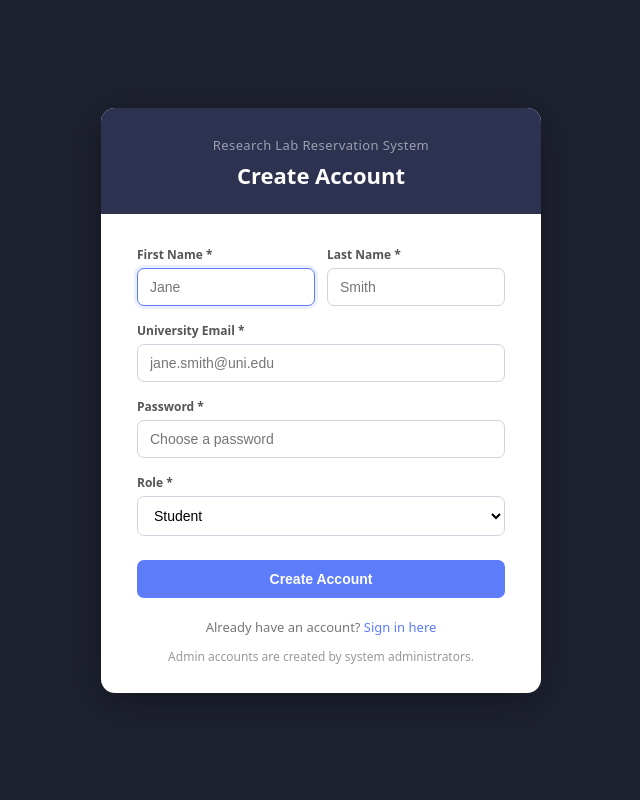
After one commit to corrionhank/451-Group-Project, a Flask app: page /register in a window 1280 px wide. The commit adds this page. Shown: the whole page, without its empty margins (319-959 px from the left). Run offline with Flask 3, Linux system fonts and the light colour scheme.

Commit message:
Added Login page that allows for new user regitration and sign in

```diff
--- a/lab_reservation_ui sprin 2/lab_reservation/app.py
+++ b/lab_reservation_ui sprin 2/lab_reservation/app.py
@@ -1,8 +1,11 @@
-from flask import Flask, render_template, request, jsonify, g
+from flask import Flask, render_template, request, jsonify, g, session, redirect, url_for
 import sqlite3
 import os
+from werkzeug.security import generate_password_hash, check_password_hash
+from functools import wraps
 
 app = Flask(__name__)
+app.secret_key = 'cpts451-lab-booking-demo-2026'
 DATABASE = 'lab_reservation.db'
 
 def get_db():
@@ -19,40 +22,138 @@ def close_connection(exception):
     if db is not None:
         db.close()
 
+def login_required(f):
+    @wraps(f)
+    def decorated(*args, **kwargs):
+        if 'user_id' not in session:
+            return redirect(url_for('login'))
+        return f(*args, **kwargs)
+    return decorated
+
 def init_db():
     with app.app_context():
         db = get_db()
         with open('schema.sql', 'r') as f:
             db.executescript(f.read())
-        # Seed sample data if empty
         if db.execute("SELECT COUNT(*) FROM Users").fetchone()[0] == 0:
-            db.executescript("""
-                INSERT INTO Users (first_name, last_name, email, password_hash, role, is_verified)
-                VALUES
-                  ('Alice', 'Admin', 'alice@uni.edu', 'hashed_pw', 'admin', 1),
-                  ('Bob', 'Student', 'bob@uni.edu', 'hashed_pw', 'student', 1),
-                  ('Carol', 'Davis', 'carol@uni.edu', 'hashed_pw', 'researcher', 1),
-                  ('Grace', 'Lee', 'grace@uni.edu', 'hashed_pw', 'student', 0);
-                INSERT INTO Admins (admin_id) VALUES (1);
-                INSERT INTO Equipment (name, description, serial_number, tags, availability, building, room_no)
-                VALUES
-                  ('Microscope', 'High resolution microscope', 'SN12345', 'bio,optics', 'available', 'Science Hall', '101'),
-                  ('Centrifuge', 'High-speed centrifuge', 'SN67890', 'chem', 'available', 'Science Hall', '102'),
-                  ('3D Printer', 'Dual extruder', 'SN11111', 'fab', 'available', 'Engineering Bldg', '201');
-                INSERT INTO Reservations (user_id, equipment_id, approved_by, start_time, end_time, status)
-                VALUES
-                  (2, 1, 1, '2026-04-01 10:00:00', '2026-04-01 12:00:00', 'completed'),
-                  (2, 2, NULL, '2026-04-10 09:00:00', '2026-04-10 11:00:00', 'pending'),
-                  (3, 3, 1, '2026-04-12 14:00:00', '2026-04-12 16:00:00', 'approved');
-                INSERT INTO Usage_Log (reservation_id, actual_start, actual_end, notes)
-                VALUES (1, '2026-04-01 10:00:00', '2026-04-01 12:00:00', 'Auto-logged on completion');
-            """)
+            demo_pw = generate_password_hash('demo123')
+            db.execute(
+                "INSERT INTO Users (first_name, last_name, email, password_hash, role, is_verified) VALUES (?,?,?,?,?,?)",
+                ('Alice', 'Admin', 'alice@uni.edu', demo_pw, 'admin', 1)
+            )
+            db.execute(
+                "INSERT INTO Users (first_name, last_name, email, password_hash, role, is_verified) VALUES (?,?,?,?,?,?)",
+                ('Bob', 'Student', 'bob@uni.edu', demo_pw, 'student', 1)
+            )
+            db.execute(
+                "INSERT INTO Users (first_name, last_name, email, password_hash, role, is_verified) VALUES (?,?,?,?,?,?)",
+                ('Carol', 'Davis', 'carol@uni.edu', demo_pw, 'researcher', 1)
+            )
+            db.execute(
+                "INSERT INTO Users (first_name, last_name, email, password_hash, role, is_verified) VALUES (?,?,?,?,?,?)",
+                ('Grace', 'Lee', 'grace@uni.edu', demo_pw, 'student', 0)
+            )
+            db.execute("INSERT INTO Admins (admin_id) VALUES (1)")
+            db.execute(
+                "INSERT INTO Equipment (name, description, serial_number, tags, availability, building, room_no) VALUES (?,?,?,?,?,?,?)",
+                ('Microscope', 'High resolution microscope', 'SN12345', 'bio,optics', 'available', 'Science Hall', '101')
+            )
+            db.execute(
+                "INSERT INTO Equipment (name, description, serial_number, tags, availability, building, room_no) VALUES (?,?,?,?,?,?,?)",
+                ('Centrifuge', 'High-speed centrifuge', 'SN67890', 'chem', 'available', 'Science Hall', '102')
+            )
+            db.execute(
+                "INSERT INTO Equipment (name, description, serial_number, tags, availability, building, room_no) VALUES (?,?,?,?,?,?,?)",
+                ('3D Printer', 'Dual extruder', 'SN11111', 'fab', 'available', 'Engineering Bldg', '201')
+            )
+            db.execute(
+                "INSERT INTO Reservations (user_id, equipment_id, approved_by, start_time, end_time, status) VALUES (?,?,?,?,?,?)",
+                (2, 1, 1, '2026-04-01 10:00:00', '2026-04-01 12:00:00', 'completed')
+            )
+            db.execute(
+                "INSERT INTO Reservations (user_id, equipment_id, approved_by, start_time, end_time, status) VALUES (?,?,?,?,?,?)",
+                (2, 2, None, '2026-04-10 09:00:00', '2026-04-10 11:00:00', 'pending')
+            )
+            db.execute(
+                "INSERT INTO Reservations (user_id, equipment_id, approved_by, start_time, end_time, status) VALUES (?,?,?,?,?,?)",
+                (3, 3, 1, '2026-04-12 14:00:00', '2026-04-12 16:00:00', 'approved')
+            )
+            db.execute(
+                "INSERT INTO Usage_Log (reservation_id, actual_start, actual_end, notes) VALUES (?,?,?,?)",
+                (1, '2026-04-01 10:00:00', '2026-04-01 12:00:00', 'Auto-logged on completion')
+            )
             db.commit()
+
+# Auth routes
+@app.route('/login', methods=['GET', 'POST'])
+def login():
+    if 'user_id' in session:
+        return redirect('/')
+    error = None
+    if request.method == 'POST':
+        email = request.form.get('email', '').strip()
+        password = request.form.get('password', '')
+        db = get_db()
+        user = db.execute("SELECT * FROM Users WHERE email=?", (email,)).fetchone()
+        if user:
+            stored = user['password_hash']
+            # Support legacy seeded accounts with placeholder hash
+            if stored == 'hashed_pw':
+                valid = (password == 'demo123')
+            else:
+                valid = check_password_hash(stored, password)
+            if valid:
+                session['user_id'] = user['user_id']
+                session['user_name'] = f"{user['first_name']} {user['last_name']}"
+                session['role'] = user['role']
+                return redirect('/')
+        error = 'Invalid email or password.'
+    return render_template('login.html', error=error)
+
+@app.route('/register', methods=['GET', 'POST'])
+def register():
+    if 'user_id' in session:
+        return redirect('/')
+    error = None
+    if request.method == 'POST':
+        first_name = request.form.get('first_name', '').strip()
+        last_name  = request.form.get('last_name', '').strip()
+        email      = request.form.get('email', '').strip()
+        password   = request.form.get('password', '')
+        role       = request.form.get('role', 'student')
+        if role not in ('student', 'researcher'):
+            error = 'Admin accounts cannot be self-registered. Please select student or researcher.'
+        elif not all([first_name, last_name, email, password]):
+            error = 'All fields are required.'
+        else:
+            db = get_db()
+            try:
+                pw_hash = generate_password_hash(password)
+                cur = db.execute(
+                    "INSERT INTO Users (first_name, last_name, email, password_hash, role, is_verified) VALUES (?,?,?,?,?,1)",
+                    (first_name, last_name, email, pw_hash, role)
+                )
+                db.commit()
+                session['user_id'] = cur.lastrowid
+                session['user_name'] = f"{first_name} {last_name}"
+                session['role'] = role
+                return redirect('/')
+            except sqlite3.IntegrityError:
+                error = 'An account with that email already exists.'
+    return render_template('register.html', error=error)
+
+@app.route('/logout')
+def logout():
+    session.clear()
+    return redirect('/login')
 
 # Main page
 @app.route('/')
+@login_required
 def index():
-    return render_template('index.html')
+    return render_template('index.html',
+                           user_name=session.get('user_name'),
+                           user_role=session.get('role'))
 
 # USERS
 @app.route('/api/users', methods=['GET'])
@@ -66,9 +167,11 @@ def add_user():
     data = request.json
     db = get_db()
     try:
+        raw_pw = data.get('password_hash', '')
+        pw_hash = generate_password_hash(raw_pw) if raw_pw else generate_password_hash('demo123')
         cur = db.execute(
             "INSERT INTO Users (first_name, last_name, email, password_hash, role) VALUES (?,?,?,?,?)",
-            (data['first_name'], data['last_name'], data['email'], data.get('password_hash','hashed_pw'), data['role'])
+            (data['first_name'], data['last_name'], data['email'], pw_hash, data['role'])
         )
         user_id = cur.lastrowid
         if data['role'] == 'admin':
@@ -166,13 +269,11 @@ def get_reservations():
 def add_reservation():
     data = request.json
     db = get_db()
-    # Business rule: check equipment availability
     eq = db.execute("SELECT availability FROM Equipment WHERE equipment_id=?", (data['equipment_id'],)).fetchone()
     if not eq:
         return jsonify({'success': False, 'error': 'Equipment not found'}), 400
     if eq['availability'] != 'available':
         return jsonify({'success': False, 'error': f"Equipment is not available for booking (status: {eq['availability']})"}), 400
-    # Business rule: check for overlapping reservations
     overlap = db.execute("""
         SELECT COUNT(*) as cnt FROM Reservations
         WHERE equipment_id=? AND status IN ('pending','approved')
@@ -180,7 +281,6 @@ def add_reservation():
     """, (data['equipment_id'], data['start_time'], data['end_time'])).fetchone()
     if overlap['cnt'] > 0:
         return jsonify({'success': False, 'error': 'Equipment already has a conflicting reservation for this time slot'}), 400
-    # Business rule: end_time must be after start_time
     if data['end_time'] <= data['start_time']:
         return jsonify({'success': False, 'error': 'End time must be after start time'}), 400
     try:
@@ -197,7 +297,6 @@ def add_reservation():
 def update_reservation(rid):
     data = request.json
     db = get_db()
-    # Business rule: only admins can approve
     if 'approved_by' in data and data['approved_by']:
         is_admin = db.execute("SELECT 1 FROM Admins WHERE admin_id=?", (data['approved_by'],)).fetchone()
         if not is_admin:
@@ -207,15 +306,7 @@ def update_reservation(rid):
             "UPDATE Reservations SET status=?, approved_by=? WHERE reservation_id=?",
             (data.get('status'), data.get('approved_by'), rid)
         )
-        # Business rule: auto-log on completion
-        if data.get('status') == 'completed':
-            res = db.execute("SELECT * FROM Reservations WHERE reservation_id=?", (rid,)).fetchone()
-            existing = db.execute("SELECT 1 FROM Usage_Log WHERE reservation_id=?", (rid,)).fetchone()
-            if not existing:
-                db.execute(
-                    "INSERT INTO Usage_Log (reservation_id, actual_start, actual_end, notes) VALUES (?,?,?,?)",
-                    (rid, res['start_time'], res['end_time'], 'Auto-logged on completion')
-                )
+        # Usage_Log is auto-populated by the database trigger auto_log_completion
         db.commit()
         return jsonify({'success': True})
     except sqlite3.IntegrityError as e:
--- /dev/null
+++ b/lab_reservation_ui sprin 2/lab_reservation/templates/register.html
@@ -0,0 +1,72 @@
+<!DOCTYPE html>
+<html lang="en">
+<head>
+<meta charset="UTF-8">
+<meta name="viewport" content="width=device-width, initial-scale=1.0">
+<title>Register — Lab Reservation System</title>
+<style>
+  * { box-sizing: border-box; margin: 0; padding: 0; }
+  body { font-family: system-ui, sans-serif; background: #1e2130; display: flex; align-items: center; justify-content: center; min-height: 100vh; padding: 20px; }
+  .card { background: #fff; border-radius: 14px; width: 440px; max-width: 95vw; box-shadow: 0 8px 40px rgba(0,0,0,0.35); overflow: hidden; }
+  .card-top { background: #2d3250; padding: 28px 36px 24px; text-align: center; }
+  .card-top h1 { font-size: 13px; color: #9aa0ae; font-weight: 400; letter-spacing: 0.03em; margin-bottom: 6px; }
+  .card-top h2 { font-size: 22px; font-weight: 700; color: #fff; }
+  .card-body { padding: 32px 36px 28px; }
+  .form-row { display: grid; grid-template-columns: 1fr 1fr; gap: 12px; }
+  .form-group { margin-bottom: 16px; }
+  label { display: block; font-size: 12px; font-weight: 600; color: #555; margin-bottom: 5px; }
+  input, select { width: 100%; padding: 10px 12px; border: 1px solid #d0d4de; border-radius: 7px; font-size: 14px; outline: none; background: #fff; transition: border-color 0.15s, box-shadow 0.15s; }
+  input:focus, select:focus { border-color: #5c7cfa; box-shadow: 0 0 0 3px rgba(92,124,250,0.12); }
+  .btn { width: 100%; padding: 11px; background: #5c7cfa; color: #fff; border: none; border-radius: 7px; font-size: 14px; font-weight: 600; cursor: pointer; margin-top: 8px; transition: opacity 0.15s; }
+  .btn:hover { opacity: 0.88; }
+  .error { background: #fdecea; color: #b71c1c; border: 1px solid #f5c6cb; border-radius: 7px; padding: 10px 12px; font-size: 13px; margin-bottom: 18px; }
+  .footer-link { text-align: center; margin-top: 20px; font-size: 13px; color: #777; }
+  .footer-link a { color: #5c7cfa; text-decoration: none; font-weight: 500; }
+  .footer-link a:hover { text-decoration: underline; }
+  .note { text-align: center; margin-top: 12px; font-size: 12px; color: #999; }
+</style>
+</head>
+<body>
+<div class="card">
+  <div class="card-top">
+    <h1>Research Lab Reservation System</h1>
+    <h2>Create Account</h2>
+  </div>
+  <div class="card-body">
+    {% if error %}
+    <div class="error">{{ error }}</div>
+    {% endif %}
+    <form method="POST" action="/register">
+      <div class="form-row">
+        <div class="form-group">
+          <label>First Name *</label>
+          <input type="text" name="first_name" placeholder="Jane" required autofocus>
+        </div>
+        <div class="form-group">
+          <label>Last Name *</label>
+          <input type="text" name="last_name" placeholder="Smith" required>
+        </div>
+      </div>
+      <div class="form-group">
+        <label>University Email *</label>
+        <input type="email" name="email" placeholder="jane.smith@uni.edu" required>
+      </div>
+      <div class="form-group">
+        <label>Password *</label>
+        <input type="password" name="password" placeholder="Choose a password" required>
+      </div>
+      <div class="form-group">
+        <label>Role *</label>
+        <select name="role">
+          <option value="student">Student</option>
+          <option value="researcher">Researcher</option>
+        </select>
+      </div>
+      <button type="submit" class="btn">Create Account</button>
+    </form>
+    <div class="footer-link">Already have an account? <a href="/login">Sign in here</a></div>
+    <p class="note">Admin accounts are created by system administrators.</p>
+  </div>
+</div>
+</body>
+</html>
```
Also changed, not shown: lab_reservation_ui sprin 2/lab_reservation/schema.sql (+8 -0 lines), lab_reservation_ui sprin 2/lab_reservation/templates/index.html (+8 -1 lines), lab_reservation_ui sprin 2/lab_reservation/templates/login.html (added, +59 -0 lines), lab_reservation_ui sprin 2/lab_reservation/lab_reservation.db, 2 other files.
